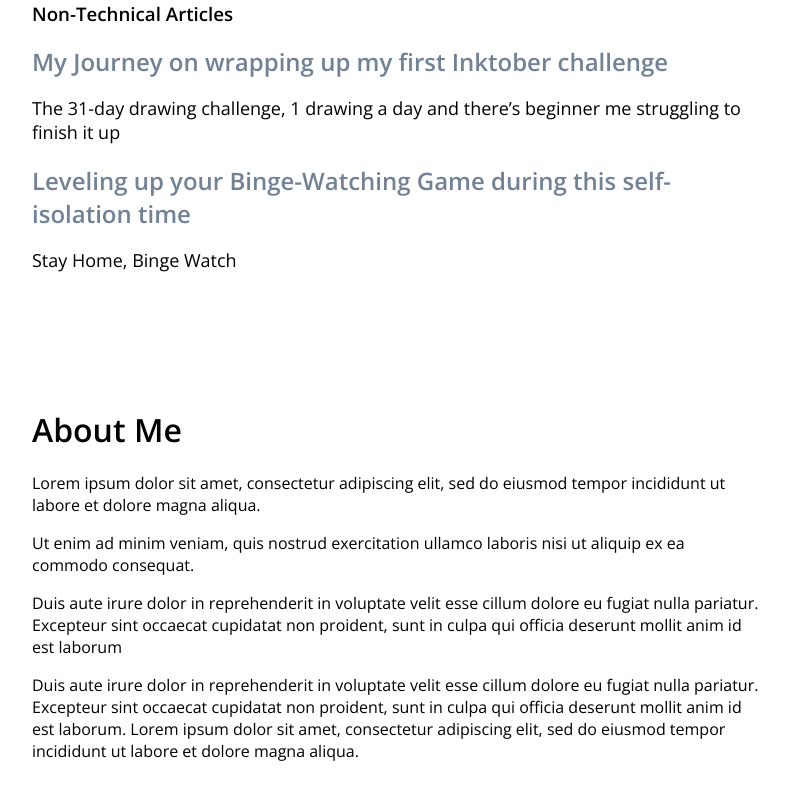
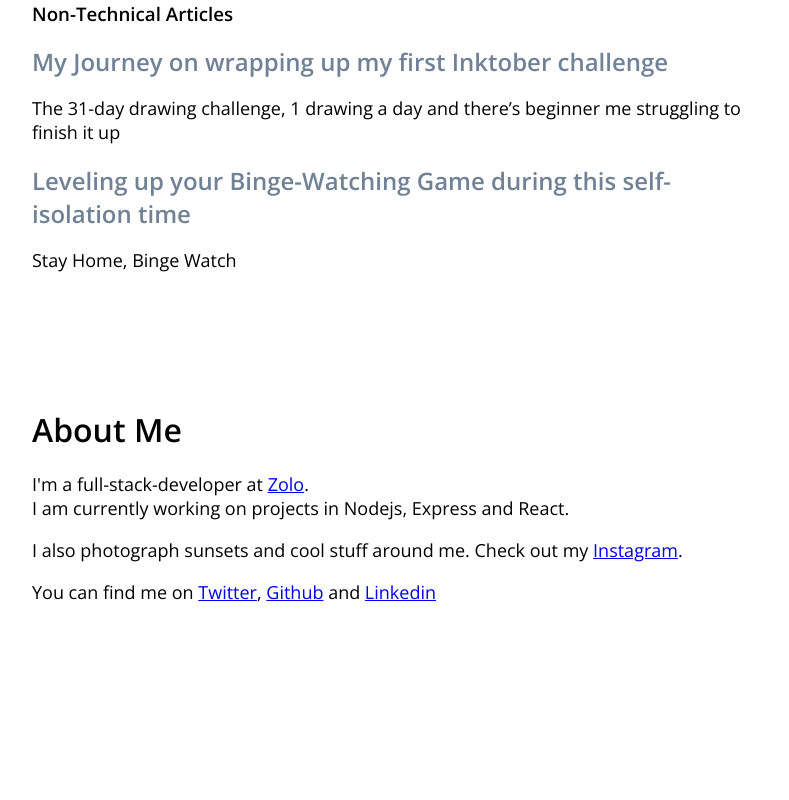
Before and after one commit to rishavmedhi/rm-portfolio, a React (Create React App) app: page / in a window 1280 px wide. Shown: the part 1104-1904 px from the top of the page, without its empty margins (242-1031 px from the left). After the commit the page ends 1806 px from the top, so only its background shows below. Built offline with nearby package versions, Linux system fonts and the light colour scheme.

Commit message:
about me content and style file

```diff
--- a/src/components/AboutMe/AboutMe.jsx
+++ b/src/components/AboutMe/AboutMe.jsx
@@ -1,20 +1,18 @@
 import React from 'react';
-// import './styles.scss';
+import './styles.scss';
 
 const AboutMe = (props) => {
   return(
     <div>
       <h1>About Me</h1>
       <div className="content">
-        <p> Lorem ipsum dolor sit amet, consectetur adipiscing elit, sed do eiusmod tempor incididunt ut labore et dolore magna aliqua.</p>
-        <p>Ut enim ad minim veniam, quis nostrud exercitation ullamco laboris nisi ut aliquip ex ea commodo consequat.</p>
-        <p>Duis aute irure dolor in reprehenderit in voluptate velit esse cillum dolore eu fugiat nulla pariatur.
-          Excepteur sint occaecat cupidatat non proident, sunt in culpa qui officia deserunt mollit anim id est laborum
+        <p>
+          I&apos;m a full-stack-developer at <a href="https://zolostays.com/">Zolo</a>.
+          <br/>
+          I am currently working on projects in Nodejs, Express and React.
         </p>
-        <p>Duis aute irure dolor in reprehenderit in voluptate velit esse cillum dolore eu fugiat nulla pariatur.
-          Excepteur sint occaecat cupidatat non proident, sunt in culpa qui officia deserunt mollit anim id est laborum.
-          Lorem ipsum dolor sit amet, consectetur adipiscing elit, sed do eiusmod tempor incididunt ut labore et dolore magna aliqua.
-        </p>
+        <p>I also photograph sunsets and cool stuff around me. Check out my <a href="https://www.instagram.com/the_clicky_sight/">Instagram</a>.</p>
+        <p>You can find me on <a href="https://twitter.com/RishavMedhi">Twitter</a>, <a href="https://github.com/rishavmedhi">Github</a> and <a href="https://www.linkedin.com/in/rishavmedhi/">Linkedin</a></p>
       </div>
     </div>
   )
--- /dev/null
+++ b/src/components/AboutMe/styles.scss
@@ -0,0 +1,3 @@
+.content{
+  font-size: 18px;
+}
--- a/src/pages/Homepage/styles/Homepage.style.scss
+++ b/src/pages/Homepage/styles/Homepage.style.scss
@@ -58,9 +58,6 @@
   .about-me-wrapper{
     position: relative;
     margin-bottom: 4em;
-    .content{
-      font-size: 16px;
-    }
   }
 }
 
```
